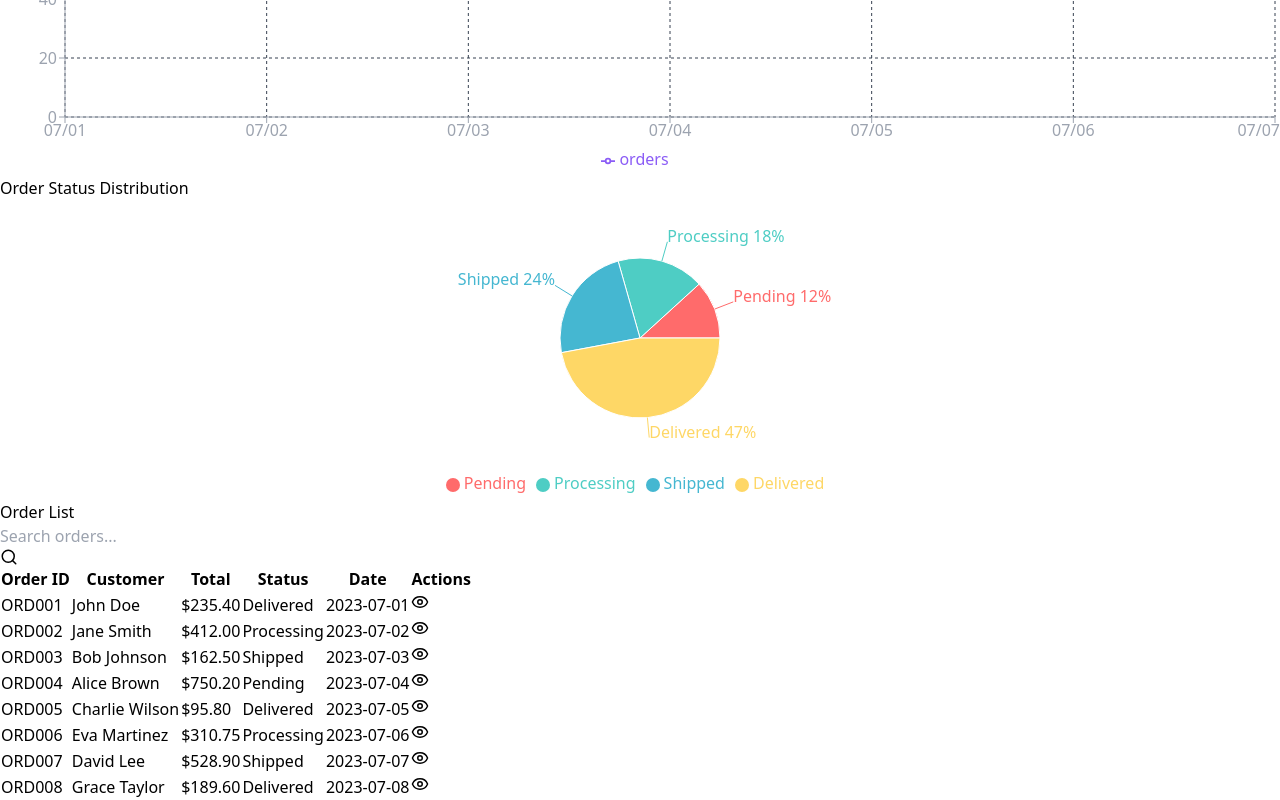
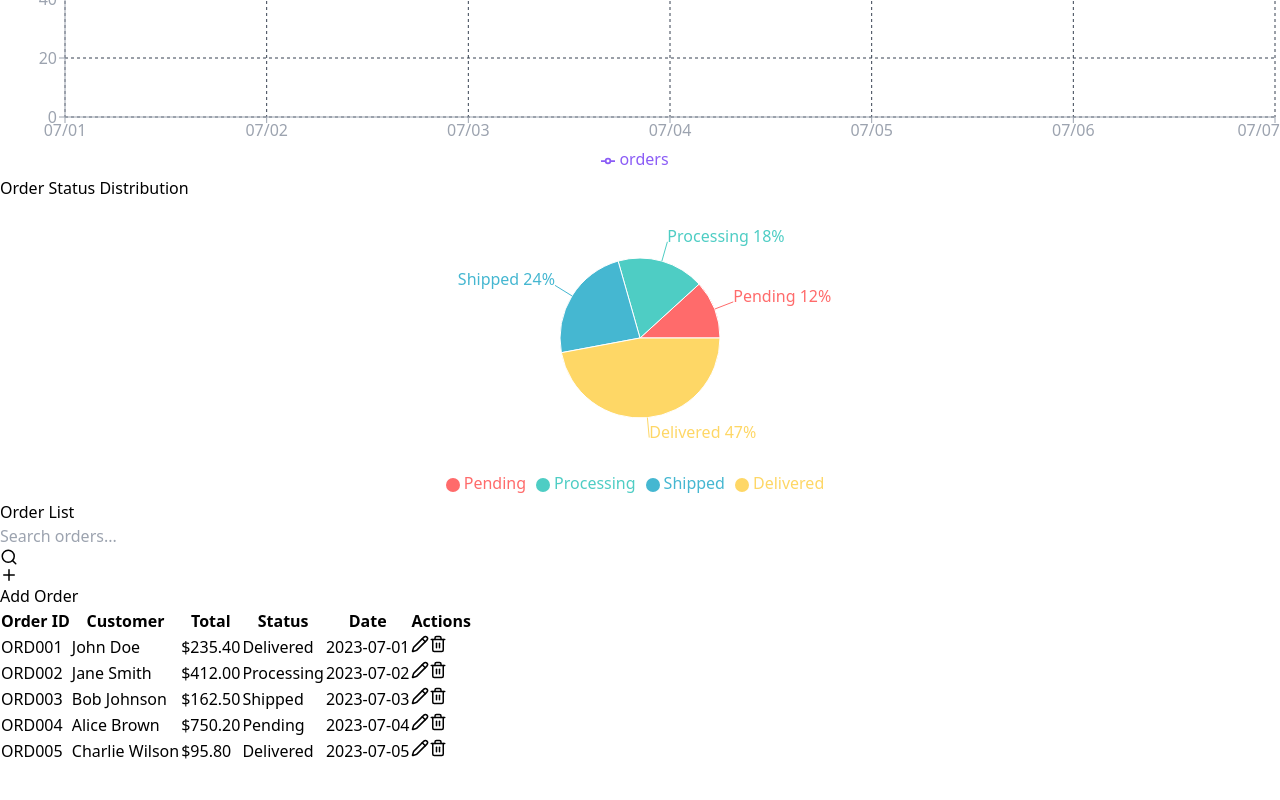
Before and after one commit to dkpanchal101/Admin_Dashboard, a React (Vite) app: page /orders in a window 1280 px wide. Shown: the part 782-1582 px from the top of the page. After the commit the page ends 1546 px from the top, so only its background shows below. Built offline with nearby package versions, Linux system fonts and the light colour scheme.

Commit message:
modified:   src/components/orders/OrdersTable.jsx

```diff
--- a/src/components/orders/OrdersTable.jsx
+++ b/src/components/orders/OrdersTable.jsx
@@ -1,49 +1,77 @@
 import { useState } from "react";
 import { motion } from "framer-motion";
-import { Search, Eye } from "lucide-react";
+import { Search, Eye, Pencil, Trash2, Plus } from "lucide-react";
 
-const orderData = [
+const initialData = [
   { id: "ORD001", customer: "John Doe", total: 235.4, status: "Delivered", date: "2023-07-01" },
   { id: "ORD002", customer: "Jane Smith", total: 412.0, status: "Processing", date: "2023-07-02" },
   { id: "ORD003", customer: "Bob Johnson", total: 162.5, status: "Shipped", date: "2023-07-03" },
   { id: "ORD004", customer: "Alice Brown", total: 750.2, status: "Pending", date: "2023-07-04" },
   { id: "ORD005", customer: "Charlie Wilson", total: 95.8, status: "Delivered", date: "2023-07-05" },
-	{ id: "ORD006", customer: "Eva Martinez", total: 310.75, status: "Processing", date: "2023-07-06" },
-	{ id: "ORD007", customer: "David Lee", total: 528.9, status: "Shipped", date: "2023-07-07" },
-	{ id: "ORD008", customer: "Grace Taylor", total: 189.6, status: "Delivered", date: "2023-07-08" },
 ];
 
 const OrdersTable = () => {
+  const [orders, setOrders] = useState(initialData);
   const [searchTerm, setSearchTerm] = useState("");
-	const [filteredOrders, setFilteredOrders] = useState(orderData);
+  const [editingOrder, setEditingOrder] = useState(null);
+  const [showModal, setShowModal] = useState(false);
 
-	const handleSearch = (e) => {
-		const term = e.target.value.toLowerCase();
-		setSearchTerm(term);
-		const filtered = orderData.filter(
-			(order) => order.id.toLowerCase().includes(term) || order.customer.toLowerCase().includes(term)
+  const filteredOrders = orders.filter(
+    (order) =>
+      order.id.toLowerCase().includes(searchTerm.toLowerCase()) ||
+      order.customer.toLowerCase().includes(searchTerm.toLowerCase())
   );
-		setFilteredOrders(filtered);
+
+  const handleSave = () => {
+    if (editingOrder.id && orders.find((o) => o.id === editingOrder.id)) {
+      // Edit
+      setOrders((prev) =>
+        prev.map((o) => (o.id === editingOrder.id ? editingOrder : o))
+      );
+    } else {
+      // Add new
+      setOrders((prev) => [...prev, { ...editingOrder, id: `ORD${String(prev.length + 1).padStart(3, "0")}` }]);
+    }
+    setShowModal(false);
+    setEditingOrder(null);
+  };
+
+  const handleDelete = (id) => {
+    if (confirm("Are you sure you want to delete this order?")) {
+      setOrders((prev) => prev.filter((o) => o.id !== id));
+    }
   };
 
   return (
+    <>
       <motion.div
         className='bg-gray-800 bg-opacity-50 backdrop-blur-md shadow-lg rounded-xl p-6 border border-gray-700'
         initial={{ opacity: 0, y: 20 }}
         animate={{ opacity: 1, y: 0 }}
-			transition={{ delay: 0.4 }}
+        transition={{ delay: 0.2 }}
       >
         <div className='flex justify-between items-center mb-6'>
           <h2 className='text-xl font-semibold text-gray-100'>Order List</h2>
+          <div className='flex items-center gap-2'>
             <div className='relative'>
               <input
                 type='text'
                 placeholder='Search orders...'
                 className='bg-gray-700 text-white placeholder-gray-400 rounded-lg pl-10 pr-4 py-2 focus:outline-none focus:ring-2 focus:ring-blue-500'
                 value={searchTerm}
-						onChange={handleSearch}
+                onChange={(e) => setSearchTerm(e.target.value)}
               />
               <Search className='absolute left-3 top-2.5 text-gray-400' size={18} />
+            </div>
+            <button
+              onClick={() => {
+                setEditingOrder({ id: "", customer: "", total: "", status: "Pending", date: "" });
+                setShowModal(true);
+              }}
+              className='bg-blue-600 hover:bg-blue-500 text-white px-3 py-2 rounded-lg flex items-center gap-1'
+            >
+              <Plus size={18} /> Add Order
+            </button>
           </div>
         </div>
 
@@ -51,45 +79,23 @@ const OrdersTable = () => {
           <table className='min-w-full divide-y divide-gray-700'>
             <thead>
               <tr>
-							<th className='px-6 py-3 text-left text-xs font-medium text-gray-400 uppercase tracking-wider'>
-								Order ID
+                {["Order ID", "Customer", "Total", "Status", "Date", "Actions"].map((col) => (
+                  <th
+                    key={col}
+                    className='px-6 py-3 text-left text-xs font-medium text-gray-400 uppercase tracking-wider'
+                  >
+                    {col}
                   </th>
-							<th className='px-6 py-3 text-left text-xs font-medium text-gray-400 uppercase tracking-wider'>
-								Customer
-							</th>
-							<th className='px-6 py-3 text-left text-xs font-medium text-gray-400 uppercase tracking-wider'>
-								Total
-							</th>
-							<th className='px-6 py-3 text-left text-xs font-medium text-gray-400 uppercase tracking-wider'>
-								Status
-							</th>
-							<th className='px-6 py-3 text-left text-xs font-medium text-gray-400 uppercase tracking-wider'>
-								Date
-							</th>
-							<th className='px-6 py-3 text-left text-xs font-medium text-gray-400 uppercase tracking-wider'>
-								Actions
-							</th>
+                ))}
               </tr>
             </thead>
-
-					<tbody className='divide divide-gray-700'>
+            <tbody className='divide-y divide-gray-700'>
               {filteredOrders.map((order) => (
-							<motion.tr
-								key={order.id}
-								initial={{ opacity: 0 }}
-								animate={{ opacity: 1 }}
-								transition={{ duration: 0.3 }}
-							>
-								<td className='px-6 py-4 whitespace-nowrap text-sm font-medium text-gray-100'>
-									{order.id}
-								</td>
-								<td className='px-6 py-4 whitespace-nowrap text-sm font-medium text-gray-100'>
-									{order.customer}
-								</td>
-								<td className='px-6 py-4 whitespace-nowrap text-sm font-medium text-gray-100'>
-									${order.total.toFixed(2)}
-								</td>
-								<td className='px-6 py-4 whitespace-nowrap text-sm text-gray-300'>
+                <motion.tr key={order.id} initial={{ opacity: 0 }} animate={{ opacity: 1 }}>
+                  <td className='px-6 py-4 whitespace-nowrap text-sm font-medium text-gray-100'>{order.id}</td>
+                  <td className='px-6 py-4 whitespace-nowrap text-sm text-gray-100'>{order.customer}</td>
+                  <td className='px-6 py-4 whitespace-nowrap text-sm text-gray-100'>${order.total.toFixed(2)}</td>
+                  <td className='px-6 py-4 whitespace-nowrap text-sm'>
                     <span
                       className={`px-2 inline-flex text-xs leading-5 font-semibold rounded-full ${
                         order.status === "Delivered"
@@ -105,9 +111,21 @@ const OrdersTable = () => {
                     </span>
                   </td>
                   <td className='px-6 py-4 whitespace-nowrap text-sm text-gray-300'>{order.date}</td>
-								<td className='px-6 py-4 whitespace-nowrap text-sm text-gray-300'>
-									<button className='text-indigo-400 hover:text-indigo-300 mr-2'>
-										<Eye size={18} />
+                  <td className='px-6 py-4 whitespace-nowrap text-sm text-gray-300 flex gap-2'>
+                    <button
+                      onClick={() => {
+                        setEditingOrder(order);
+                        setShowModal(true);
+                      }}
+                      className='text-yellow-400 hover:text-yellow-300'
+                    >
+                      <Pencil size={18} />
+                    </button>
+                    <button
+                      onClick={() => handleDelete(order.id)}
+                      className='text-red-500 hover:text-red-400'
+                    >
+                      <Trash2 size={18} />
                     </button>
                   </td>
                 </motion.tr>
@@ -116,6 +134,75 @@ const OrdersTable = () => {
           </table>
         </div>
       </motion.div>
+
+      {/* Modal */}
+      {showModal && (
+        <div className='fixed inset-0 z-50 flex items-center justify-center bg-black bg-opacity-50'>
+          <div className='bg-gray-900 p-6 rounded-lg w-[90%] max-w-md shadow-lg border border-gray-700'>
+            <h3 className='text-lg text-white mb-4'>
+              {editingOrder.id ? "Edit Order" : "Add New Order"}
+            </h3>
+            <div className='space-y-4'>
+              <input
+                className='w-full px-4 py-2 rounded bg-gray-800 text-white'
+                placeholder='Customer Name'
+                value={editingOrder.customer}
+                onChange={(e) =>
+                  setEditingOrder((prev) => ({ ...prev, customer: e.target.value }))
+                }
+              />
+              <input
+                className='w-full px-4 py-2 rounded bg-gray-800 text-white'
+                placeholder='Total'
+                type='number'
+                value={editingOrder.total}
+                onChange={(e) =>
+                  setEditingOrder((prev) => ({ ...prev, total: parseFloat(e.target.value) || 0 }))
+                }
+              />
+              <select
+                className='w-full px-4 py-2 rounded bg-gray-800 text-white'
+                value={editingOrder.status}
+                onChange={(e) =>
+                  setEditingOrder((prev) => ({ ...prev, status: e.target.value }))
+                }
+              >
+                <option>Delivered</option>
+                <option>Processing</option>
+                <option>Shipped</option>
+                <option>Pending</option>
+              </select>
+              <input
+                className='w-full px-4 py-2 rounded bg-gray-800 text-white'
+                type='date'
+                value={editingOrder.date}
+                onChange={(e) =>
+                  setEditingOrder((prev) => ({ ...prev, date: e.target.value }))
+                }
+              />
+            </div>
+            <div className='flex justify-end gap-4 mt-6'>
+              <button
+                onClick={() => {
+                  setShowModal(false);
+                  setEditingOrder(null);
+                }}
+                className='bg-gray-600 px-4 py-2 rounded text-white'
+              >
+                Cancel
+              </button>
+              <button
+                onClick={handleSave}
+                className='bg-blue-600 hover:bg-blue-500 px-4 py-2 rounded text-white'
+              >
+                Save
+              </button>
+            </div>
+          </div>
+        </div>
+      )}
+    </>
   );
 };
+
 export default OrdersTable;
```
Lines whose indentation alone changed are shown as unchanged.
